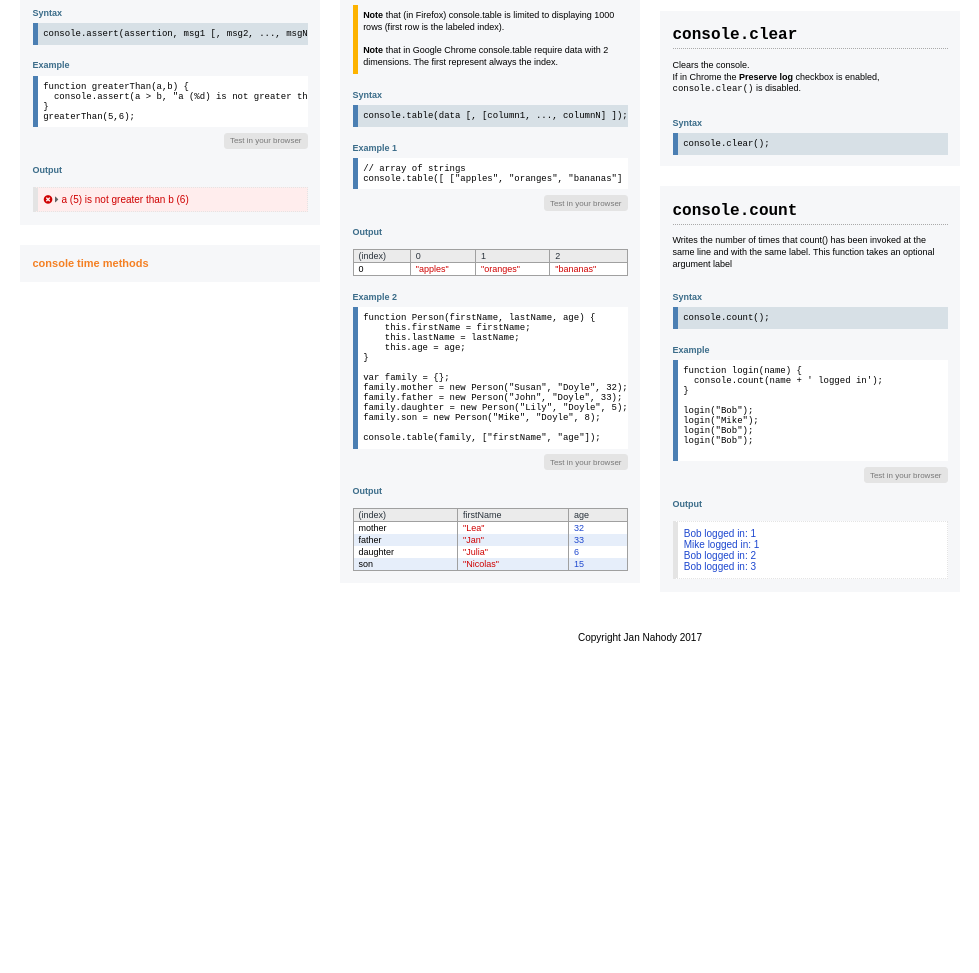
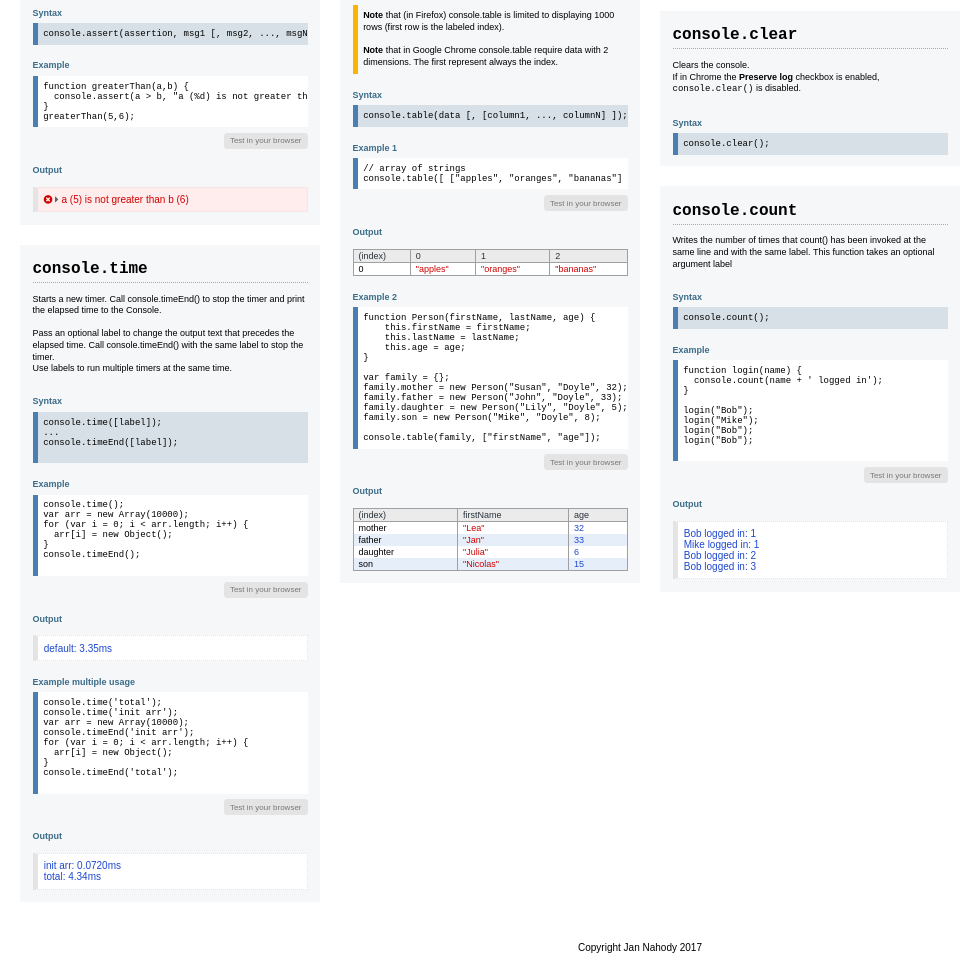
Before and after one commit to webia1/consoleCheatSheet, a website: page index.htm in a window 1280 px wide. Shown: the part 808-1781 px from the top of the page, without its empty margins (0-979 px from the left). Before the commit the page ends 1471 px from the top, so only its background shows below. Drawn offline with nearby package versions, Linux system fonts and the light colour scheme.

Commit message:
Add console time

```diff
--- a/index.htm
+++ b/index.htm
@@ -355,8 +355,52 @@ login("Bob");
             </article>
 
             <article class="grid-item">
-                <h2 class="title">console time methods</h2>
-
+                <h2 class="monospace">console.time</h2>
+                <p>
+                    Starts a new timer. Call console.timeEnd() to stop the timer and print the elapsed time to the Console.         </p>
+                <p>
+                    Pass an optional label to change the output text that precedes the elapsed time. Call console.timeEnd() with the same label to stop the timer.<br> Use labels to run multiple timers at the same time.
+                </p>
+                <h3>Syntax</h3>
+                <pre class="syntax">
+console.time([label]);
+...
+console.timeEnd([label]);
+                </pre>
+                <h3>Example</h3>
+                <pre>
+console.time();
+var arr = new Array(10000);
+for (var i = 0; i < arr.length; i++) {
+  arr[i] = new Object();
+}
+console.timeEnd();
+                </pre>
+                <div class="bar">
+                    <button onclick="testTime()">Test in your browser</button>
+                </div>
+                <h3>Output</h3>
+                <div class="output">
+                    <span class="blue">default: 3.35ms</span>
+                </div>
+                <h3>Example multiple usage</h3>
+                <pre>
+console.time('total');
+console.time('init arr');
+var arr = new Array(10000);
+console.timeEnd('init arr');
+for (var i = 0; i < arr.length; i++) {
+  arr[i] = new Object();
+}
+console.timeEnd('total');
+                </pre>
+                <div class="bar">
+                    <button onclick="testTimeMultiple()">Test in your browser</button>
+                </div>
+                <h3>Output</h3>
+                <div class="output">
+                    <span class="blue">init arr: 0.0720ms</span><br><span class="blue">total: 4.34ms</span>
+                </div>
             </article>
         </main>
         <footer>
```
